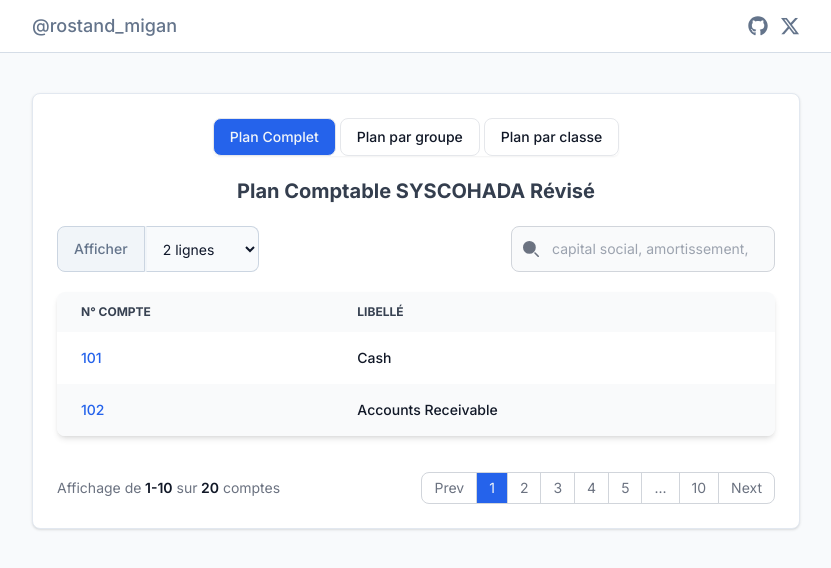
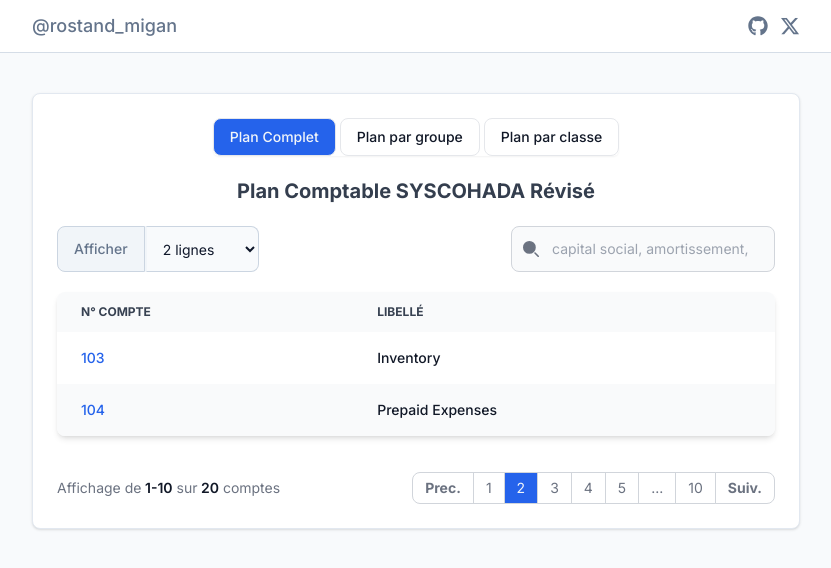
Before and after one commit to roslove44/accounting-plan, a React (Vite) app in the folder frontend/: page / in a window 1280 px wide. Shown: the top 568 px of the page, without its empty margins (224-1055 px from the left). Built offline with nearby package versions, Linux system fonts and the light colour scheme.

Commit message:
Fix paginatationSuiteMarker

```diff
--- a/frontend/src/App.tsx
+++ b/frontend/src/App.tsx
@@ -3,6 +3,7 @@
 import { Header } from './component/Header'
 import Hero from './component/Hero'
 import Plan from './component/Plan/Plan'
+import { CurrentPageContextProvider } from './hook/useCurrentPage'
 
 function App() {
 
@@ -11,7 +12,9 @@
       <Header></Header>
       <div className="content">
         <Hero></Hero>
+        <CurrentPageContextProvider>
         <Plan/>
+        </CurrentPageContextProvider>
       </div>
 
     </>
--- a/frontend/src/component/Plan/Plan.tsx
+++ b/frontend/src/component/Plan/Plan.tsx
@@ -1,4 +1,4 @@
-import { useState } from "react";
+import { useContext, useEffect, useState } from "react";
 import SearchBar from "../Form/SearchBar";
 import ShowRangeSelect from "../Form/Select";
 import PlanTypeBox from "./PlanTypeBox";
@@ -8,6 +8,7 @@
 import SearchState from "../../entity/SearchState";
 import getAccountsState from "../../utils/GetAccountsState";
 import PlanTableNav from "./PlanTableNav";
+import { CurrentPageContext } from "../../hook/useCurrentPage";
 
 function Plan () {
     const accounts: Account[] = [
@@ -40,9 +41,19 @@
         setSearch({ state: !!e.trim(), data: e })
     }
 
-    const accountToDisplay = filterDataInBatchesOf(accounts, batchSize);
+
+    const {currentPage, setCurrentPage} = useContext(CurrentPageContext);
+    const accountToDisplay = filterDataInBatchesOf(accounts, batchSize, currentPage);
 
     const accountsState = getAccountsState(accounts, accountToDisplay, batchSize, search.state);
+
+    useEffect(() => {
+        // useEffect Pour surveiller les changements dans accountsState
+        // Les mises à jour de l'état (state) ne doivent pas être déclenchées de manière conditionnelle lors du rendu car cela entraîne des erreurs.
+        if (accountsState.filteredLength === 0 && accountsState.totalPages > 0) {
+            setCurrentPage(accountsState.totalPages);
+        }
+    }, [accountsState, setCurrentPage]);
     console.log(accountsState);
 
 
--- a/frontend/src/component/Plan/PlanTableNav.tsx
+++ b/frontend/src/component/Plan/PlanTableNav.tsx
@@ -1,9 +1,33 @@
+import { useContext } from "react";
 import { AccountState } from "../../entity/Account";
 import generatePaginationKey from "../../utils/Paginator";
+import { CurrentPageContext } from "../../hook/useCurrentPage";
 
 function PlanTableNav({totalLength, filteredLength, batchSize, searchState, totalPages}:AccountState) {
-    const paginationKeys = generatePaginationKey(totalPages, 2);
-    const currentPage = 1;
+    const {currentPage, setCurrentPage} = useContext(CurrentPageContext);
+
+    const paginationKeys = generatePaginationKey(totalPages, currentPage);
+
+    const handlePageChange = (e:React.MouseEvent<HTMLButtonElement>) => {
+        const target = e.target as HTMLButtonElement;
+        const newValue = target.textContent;
+
+        if (newValue === '...') {
+            return;
+        }
+        if (newValue ==='Prec.') {
+            return currentPage<=1 ? '' : setCurrentPage(currentPage-1);
+        }
+
+        if (newValue === 'Suiv.') {
+            return currentPage<totalPages ? setCurrentPage(currentPage+1) : '';
+        }
+
+        if (newValue && (typeof (parseInt(newValue)) === 'number')) {
+            setCurrentPage(parseInt(newValue));
+            return;
+        }
+    }
 
     return <>
         <nav className="flex items-center flex-column flex-wrap md:flex-row justify-between pt-4" aria-label="Table navigation">
@@ -14,17 +38,22 @@
                 <span className={`font-semibold text-gray-900 ${searchState ? '': 'invisible'}`}> (filtrés sur {totalLength})  </span>
             </span>
             <div className="inline-flex -space-x-px rtl:space-x-reverse text-sm h-8">
-                <PaginationButton page={'Prev'} addedClassName={'ms-0 rounded-s-lg font-bold'}/>
-                {paginationKeys.map(paginationKey => <PaginationButton key={paginationKey.key} page={paginationKey.value} isActive={paginationKey.value == currentPage}/>)}
-                <PaginationButton page={'Next'} addedClassName={'rounded-e-lg font-bold'}/>
+                <PaginationButton page={'Prec.'} addedClassName={'ms-0 rounded-s-lg font-bold'} clickHandler={handlePageChange}/>
+                {paginationKeys.map(
+                    paginationKey =>
+                    <PaginationButton key={paginationKey.key} page={paginationKey.value} isActive={paginationKey.value == currentPage} clickHandler={handlePageChange}
+                    />
+                    )
+                }
+                <PaginationButton page={'Suiv.'} addedClassName={'rounded-e-lg font-bold'} clickHandler={handlePageChange}/>
             </div>
         </nav>
     </>
 }
 
-function PaginationButton({page, addedClassName, isActive}:PaginationButtonProps) {
+function PaginationButton({page, addedClassName, isActive, clickHandler}:PaginationButtonProps) {
     const isDisabled = (page == "...");
-    return  <button className={`flex items-center justify-center px-3 h-8 leading-tight border border-gray-300 hover:bg-gray-100 hover:text-gray-700 transition-colors duration-300 ease-in ${isDisabled ? 'pointer-events-none': ''} ${isActive ? 'bg-blue-600 text-slate-100': 'bg-white text-gray-500'} ${addedClassName? addedClassName : ''}}`}>
+    return  <button onClick={(e) => clickHandler ? clickHandler(e): ''} className={`flex items-center justify-center px-3 h-8 leading-tight border border-gray-300 transition-colors duration-300 ease-in ${isDisabled ? 'pointer-events-none': ''} ${isActive ? 'bg-blue-600 text-slate-100': 'bg-white text-gray-500 hover:bg-gray-100 hover:text-gray-700 '} ${addedClassName? addedClassName : ''}`}>
                 {page}
             </button>
 }
@@ -33,6 +62,7 @@
     page : string|number;
     addedClassName?: string,
     isActive?: boolean,
+    clickHandler? : (e:React.MouseEvent<HTMLButtonElement>) => void
 }
 
 export default PlanTableNav;
--- /dev/null
+++ b/frontend/src/hook/useCurrentPage.tsx
@@ -0,0 +1,14 @@
+import { createContext, useState} from "react";
+
+export const CurrentPageContext = createContext({
+    currentPage : 1,
+    setCurrentPage : (e:number) => {e}
+});
+
+export function CurrentPageContextProvider({children}) {
+    const [currentPage, setCurrentPage] = useState(2);
+
+    return <CurrentPageContext.Provider value={{currentPage, setCurrentPage}}>
+        {children}
+    </CurrentPageContext.Provider>
+}
--- a/frontend/src/utils/Paginator.ts
+++ b/frontend/src/utils/Paginator.ts
@@ -60,27 +60,27 @@
   return paginate;
 }
 
-
-function paginatationSuiteMarker(paginate:number[], currentPage:number): ((number|string)[]) | number[] {
+function paginatationSuiteMarker(paginate:number[], currentPage:number, totalPages:number): ((number|string)[]) | number[] {
     const length = paginate.length;
 
     const newPaginate: (number|string)[] =  paginate;
-    if (newPaginate.indexOf(currentPage) >=0 && newPaginate.indexOf(currentPage) <= 3) {
+
+    if (newPaginate.indexOf(currentPage) >=0 && newPaginate.indexOf(currentPage) < 3) {
         newPaginate[length-2] = '...';
     }
-    if (newPaginate.indexOf(currentPage) > 3) {
+    if (newPaginate.indexOf(currentPage) >= 3 && currentPage <= (totalPages-3)) {
         newPaginate[1] = '...';
         newPaginate[length-2] = '...';
     }
 
-    if (newPaginate.indexOf(currentPage) <= (length-3) && newPaginate.indexOf(currentPage) >= length) {
+    if (currentPage > (totalPages-3) && currentPage <= totalPages) {
         newPaginate[1] = '...';
     }
 
     return newPaginate;
 }
 
-function generatePaginationKey(totalPages: number, currentPage: number): { key: string, value: number | string }[]{
+function generatePaginationKey(totalPages: number, currentPage: number): { key: string, value: (number|string) }[]{
     if (totalPages < 8) {
         // return generateNumeredPagination(totalPages, currentPage);
         return generateNumeredPagination(totalPages, currentPage).map( (value, index) => ({
@@ -89,11 +89,12 @@
         }));
     }
     const paginate = generateNumeredPagination(totalPages, currentPage);
-    const filteredPaginate = paginatationSuiteMarker(paginate, currentPage);
+
+    const filteredPaginate = paginatationSuiteMarker(paginate, currentPage, totalPages);
     filteredPaginate[0] = 1;
     filteredPaginate[filteredPaginate.length-1] = totalPages;
 
-    const keyValueArray: { key: string, value: number | string }[] = filteredPaginate.map((value, index) => ({
+    const keyValueArray: { key: string, value: (number|string) }[] = filteredPaginate.map((value, index) => ({
       key: `key${index}`,
       value: value
     }));
```
Also changed, not shown: frontend/src/utils/FilterLogic.ts (line endings or trailing spaces).
